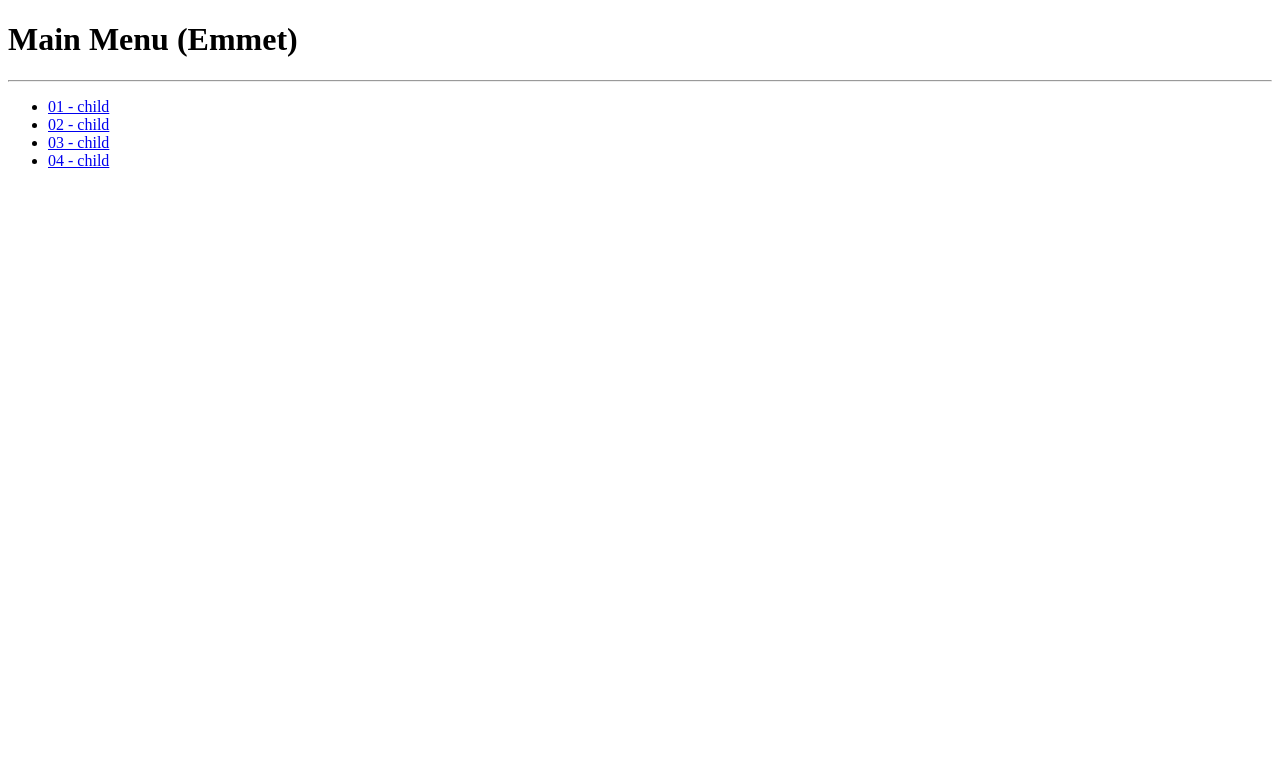
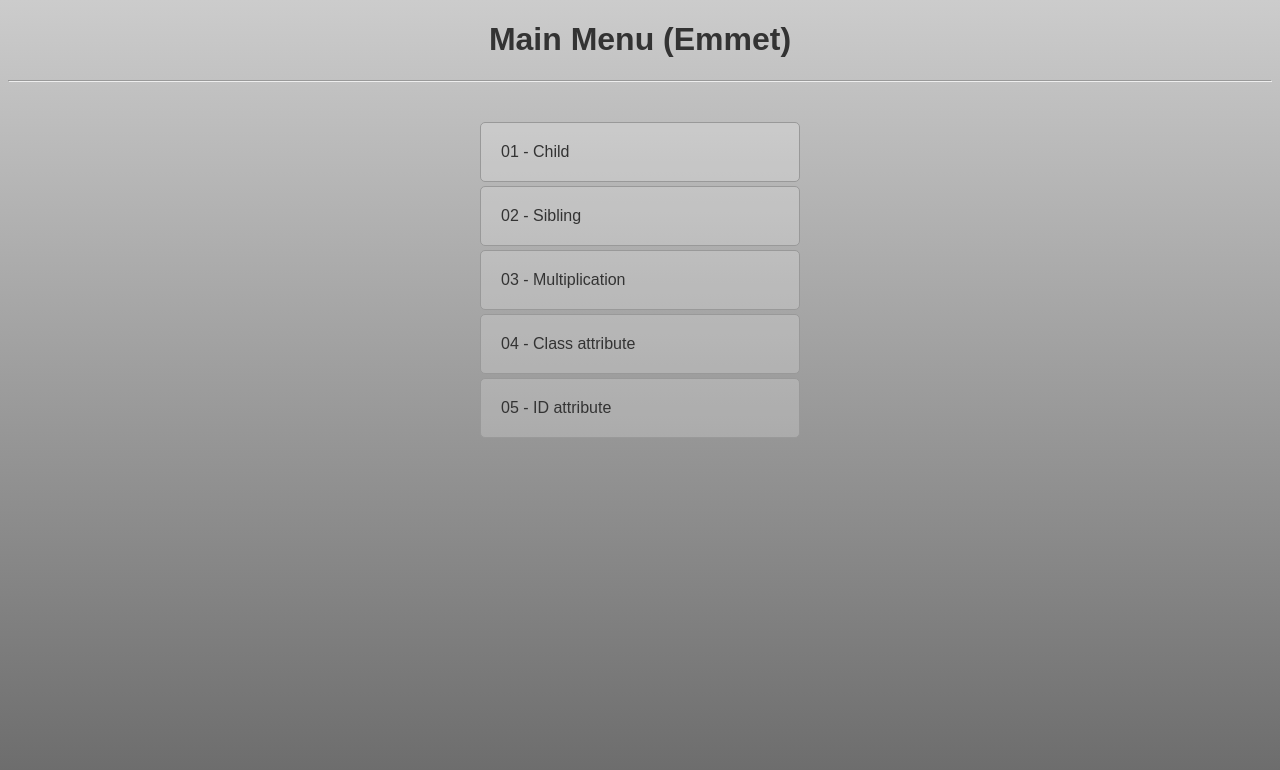
Before and after one commit to Juanlubarto/adsi-2396023, a plain HTML site: page 01-emmet/index.html in a window 1280 px wide. Drawn offline with Linux system fonts and the light colour scheme.

Commit message:
se hicieron cambios

```diff
--- a/01-emmet/index.html
+++ b/01-emmet/index.html
@@ -5,15 +5,52 @@
     <meta http-equiv="X-UA-Compatible" content="IE=edge">
     <meta name="viewport" content="width=device-width, initial-scale=1.0">
     <title>Main Menu (Emmet)</title>
+    <style>
+        body {
+            background: linear-gradient(#ccc , #666);
+        font-family: arial;
+        color: #333;
+        height: 100vh;
+        }
+        h1 {
+            text-align: center;
+        }
+        ul {
+            list-style: none;
+            padding: 0;
+            margin: 40px auto;
+            width: 20rem;
+        }
+        ul li {
+            background-color: #ffffff33;
+            border: 1px solid #999;
+            border-radius: 5px;
+            margin: 4px 0px;
+        }
+        ul li a:link,
+        ul li a:visited {
+            text-decoration: none;
+            color: #333;
+            display:block;
+            padding: 20px;
+            transition:all 0.2s ease-in;
+        }
+        ul li a:hover {
+            background-color: #999;
+            color: #fff;
+        }
+    </style>
 </head>
 <body>
     <h1>Main Menu (Emmet)</h1>
     <hr>
     <ul class="menu">
-        <li><a href="01-child.html">01 - child</a></li>
-        <li><a href="02-child.html">02 - child</a></li>
-        <li><a href="03-child.html">03 - child</a></li>
-        <li><a href="04-child.html">04 - child</a></li>
+        <li><a href="01-child.html">01 - Child</a></li>
+        <li><a href="02-child.html">02 - Sibling</a></li>
+        <li><a href="03-child.html">03 - Multiplication</a></li>
+        <li><a href="04-child.html">04 - Class attribute</a></li>
+        <li><a href="04-child.html">05 - ID attribute</a></li>
+
 
 
 
```
